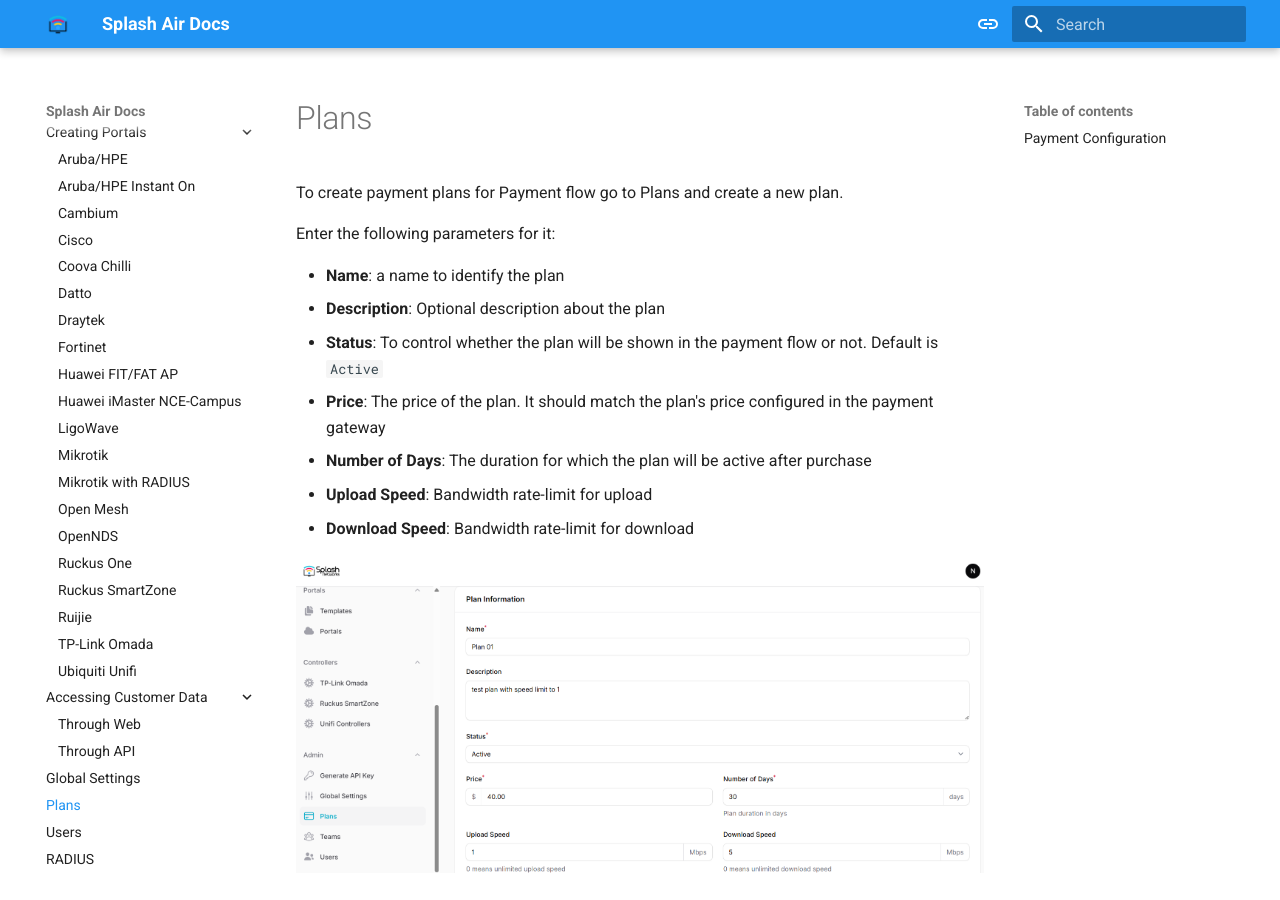
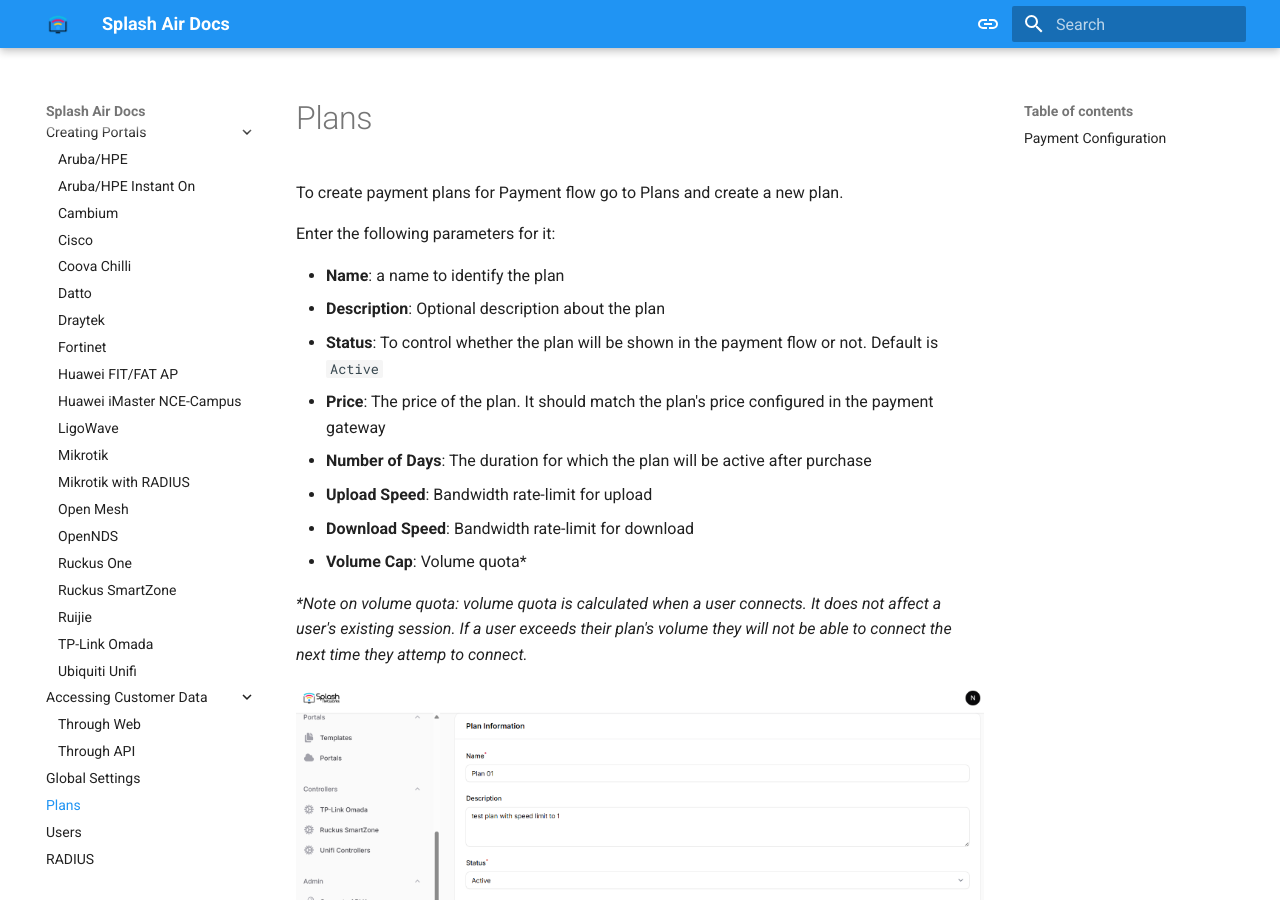
Before and after one commit to splash-networks/admin-panel-doc, an MkDocs documentation site: the page built from docs/plans.md, in a window 1280 px wide and 900 px high. Built offline with MkDocs 1.6.1 and Material for MkDocs 9.7.7, drawn with Linux system fonts in a browser that asks for light colours.

Commit message:
volume cap

```diff
--- a/docs/plans.md
+++ b/docs/plans.md
@@ -9,6 +9,11 @@
 - **Number of Days**: The duration for which the plan will be active after purchase
 - **Upload Speed**: Bandwidth rate-limit for upload
 - **Download Speed**: Bandwidth rate-limit for download
+- **Volume Cap**: Volume quota*
+
+_*Note on volume quota: volume quota is calculated when a user connects. It does not affect a user's existing session. If a user exceeds their plan's volume they will not be able to connect the next time they attemp to connect._
+
+
 
 ![Plan Parameters](assets/images/plans/parameters.png)
 
```
